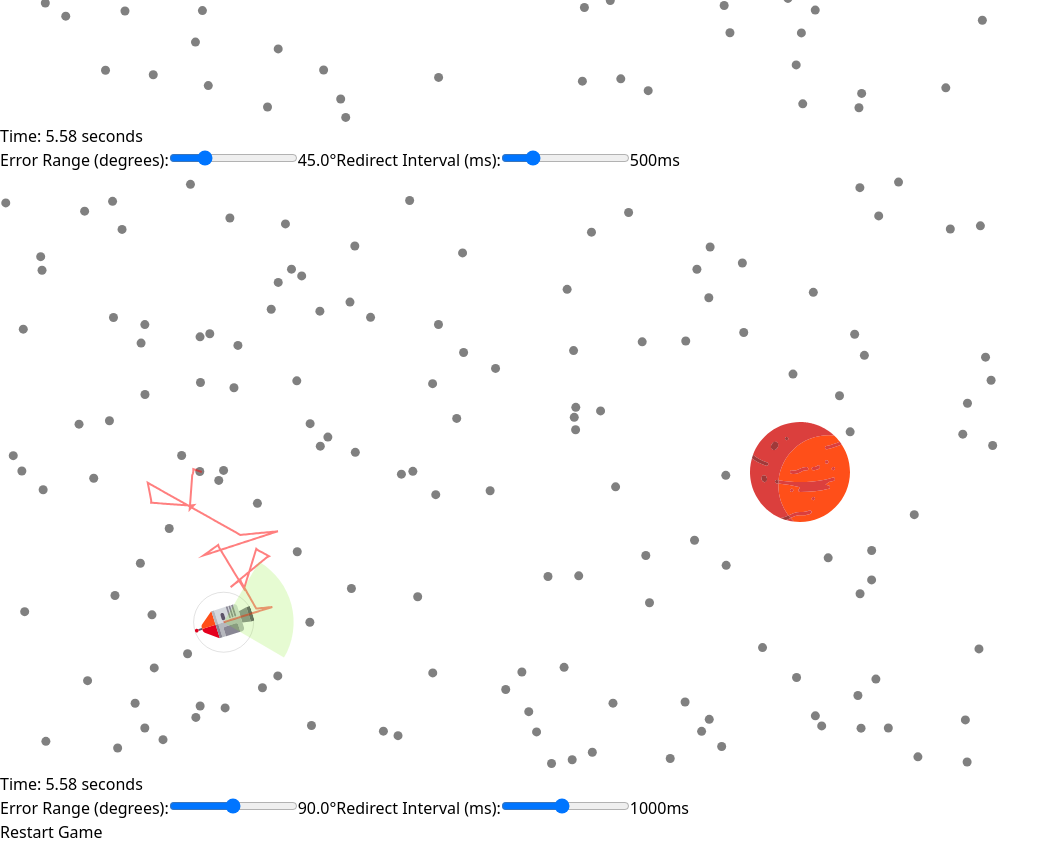
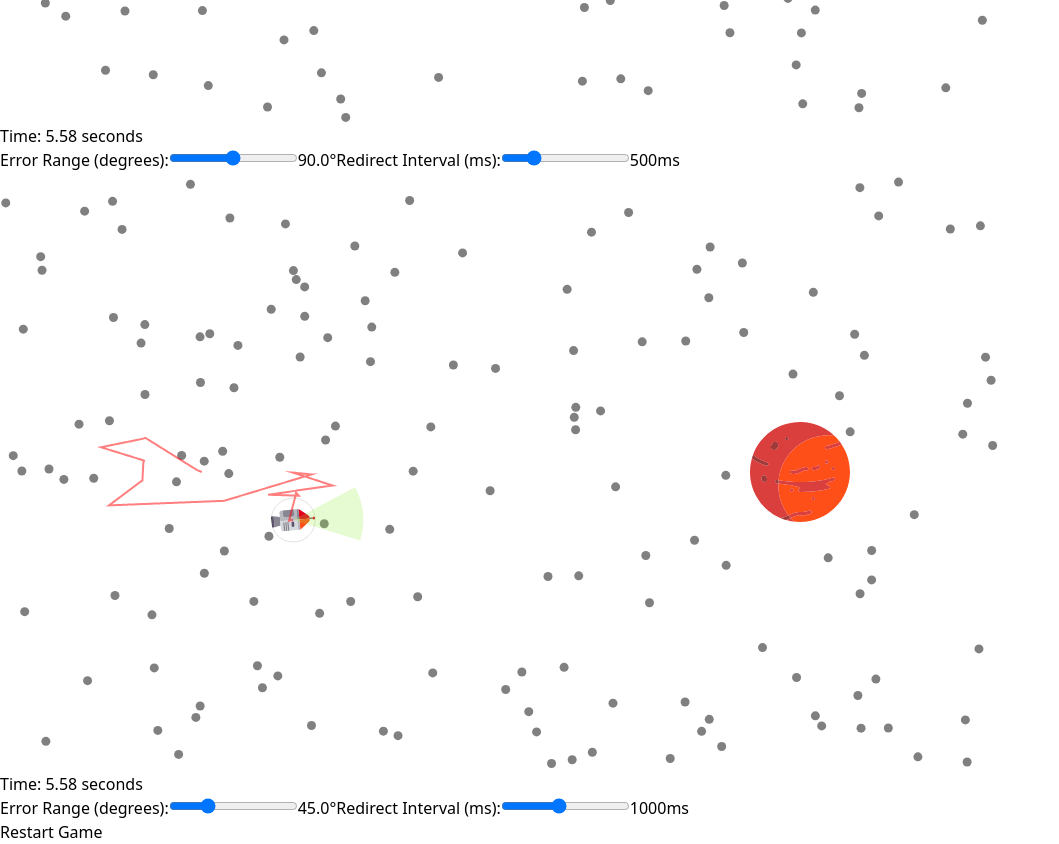
Before and after one commit to akinori-s/mini-rocket-sim, a React (Vite) app: page / in a window 1280 px wide. Shown: the part 500-1344 px from the top of the page, without its empty margins (0-1059 px from the left). Built offline with nearby package versions, Linux system fonts and the light colour scheme.

Commit message:
add: snapping range to sliders

```diff
--- a/src/App.tsx
+++ b/src/App.tsx
@@ -116,7 +116,7 @@ function Game({ initialAngleErrorRange, initialRedirectInterval, counter }: Game
 		const rocket: Rocket = {
 			x: canvas.width * 1 / 5,
 			y: canvas.height / 2,
-			radius: 30,
+			radius: 22,
 			angle: 0,
 			speed: 1.8,
 			intendedDirection: 0,
@@ -369,11 +369,17 @@ function Game({ initialAngleErrorRange, initialRedirectInterval, counter }: Game
 	}, [counter]);
 
 	const handleErrorRangeChange = (e: React.ChangeEvent<HTMLInputElement>) => {
-		setAngleErrorRange((parseFloat(e.target.value) * Math.PI) / 180);
+		const value = parseFloat(e.target.value);
+		const step = 10;
+		const roundedValue = Math.round(value / step) * step;
+		setAngleErrorRange((roundedValue * Math.PI) / 180);
 	};
 
 	const handleIntervalChange = (e: React.ChangeEvent<HTMLInputElement>) => {
-		setRedirectInterval(parseFloat(e.target.value));
+		const value = parseFloat(e.target.value);
+		const step = 200;
+		const roundedValue = Math.round(value / step) * step;
+		setRedirectInterval(roundedValue);
 	};
 
 	// const handleRestart = () => {
@@ -399,6 +405,7 @@ function Game({ initialAngleErrorRange, initialRedirectInterval, counter }: Game
 						type="range"
 						min="0"
 						max="180"
+						step="10"
 						value={(angleErrorRange * 180) / Math.PI}
 						onChange={handleErrorRangeChange}
 						className="mx-2.5"
@@ -409,9 +416,9 @@ function Game({ initialAngleErrorRange, initialRedirectInterval, counter }: Game
 					Redirect Interval (ms):
 					<input
 						type="range"
-						min="100"
+						min="200"
 						max="2000"
-						step="100"
+						step="200"
 						value={redirectInterval}
 						onChange={handleIntervalChange}
 						className="mx-2.5"
@@ -440,8 +447,8 @@ function App() {
 			<div className='flex flex-col p-4 items-center'>
 				<h1>Mini Rocket Sim</h1>
 				<div className="flex flex-wrap justfy-around">
-					<Game initialAngleErrorRange={Math.PI / 4} initialRedirectInterval={500} counter={key1}/>
-					<Game initialAngleErrorRange={Math.PI / 2} initialRedirectInterval={1000} counter={key2}/>
+					<Game initialAngleErrorRange={Math.PI / 2} initialRedirectInterval={500} counter={key1}/>
+					<Game initialAngleErrorRange={Math.PI / 4} initialRedirectInterval={1000} counter={key2}/>
 				</div>
 				<button onClick={handleRestart} className="mt-2.5 px-4 py-2 bg-blue-500 text-white rounded">
 					Restart Game
```
